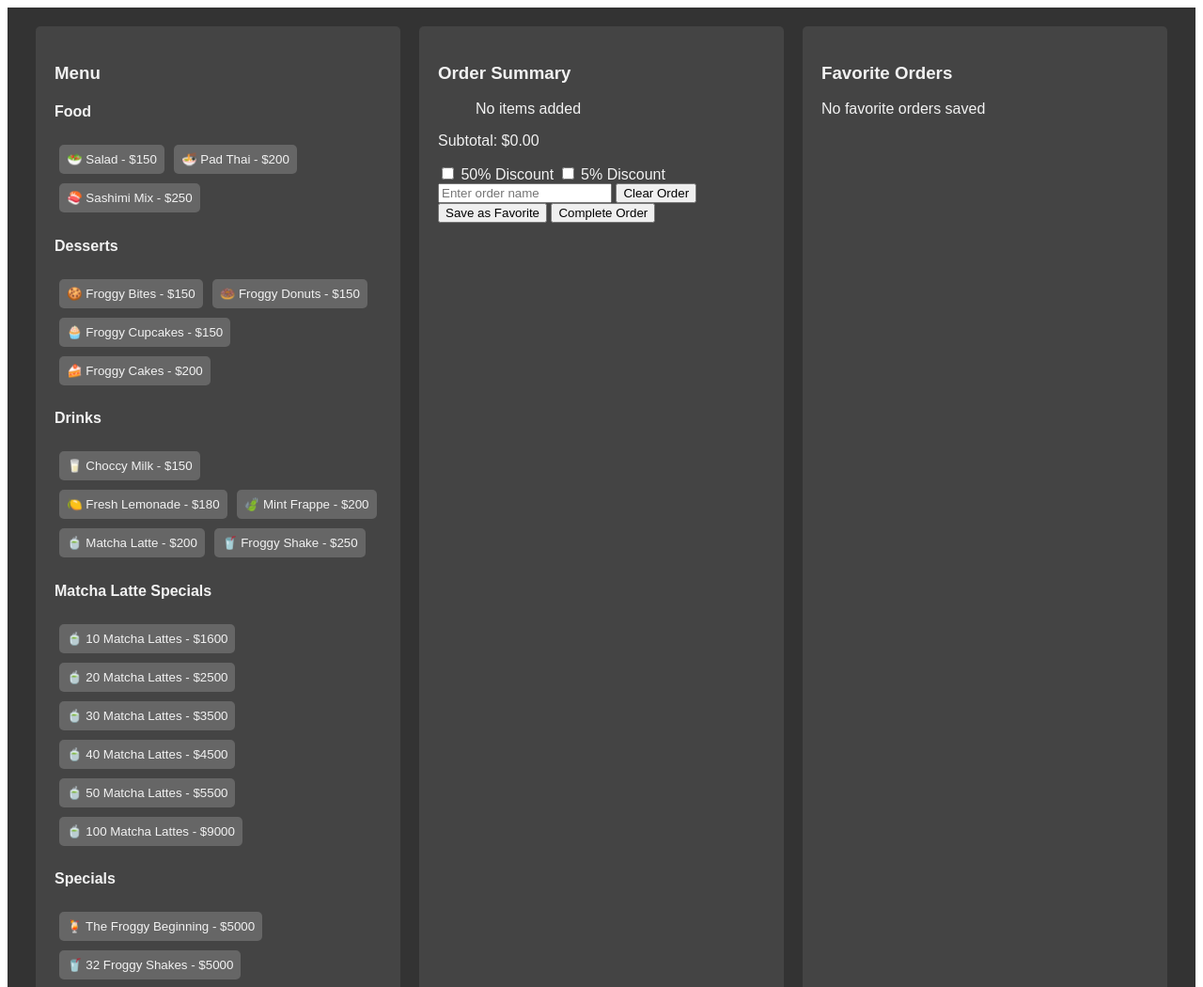
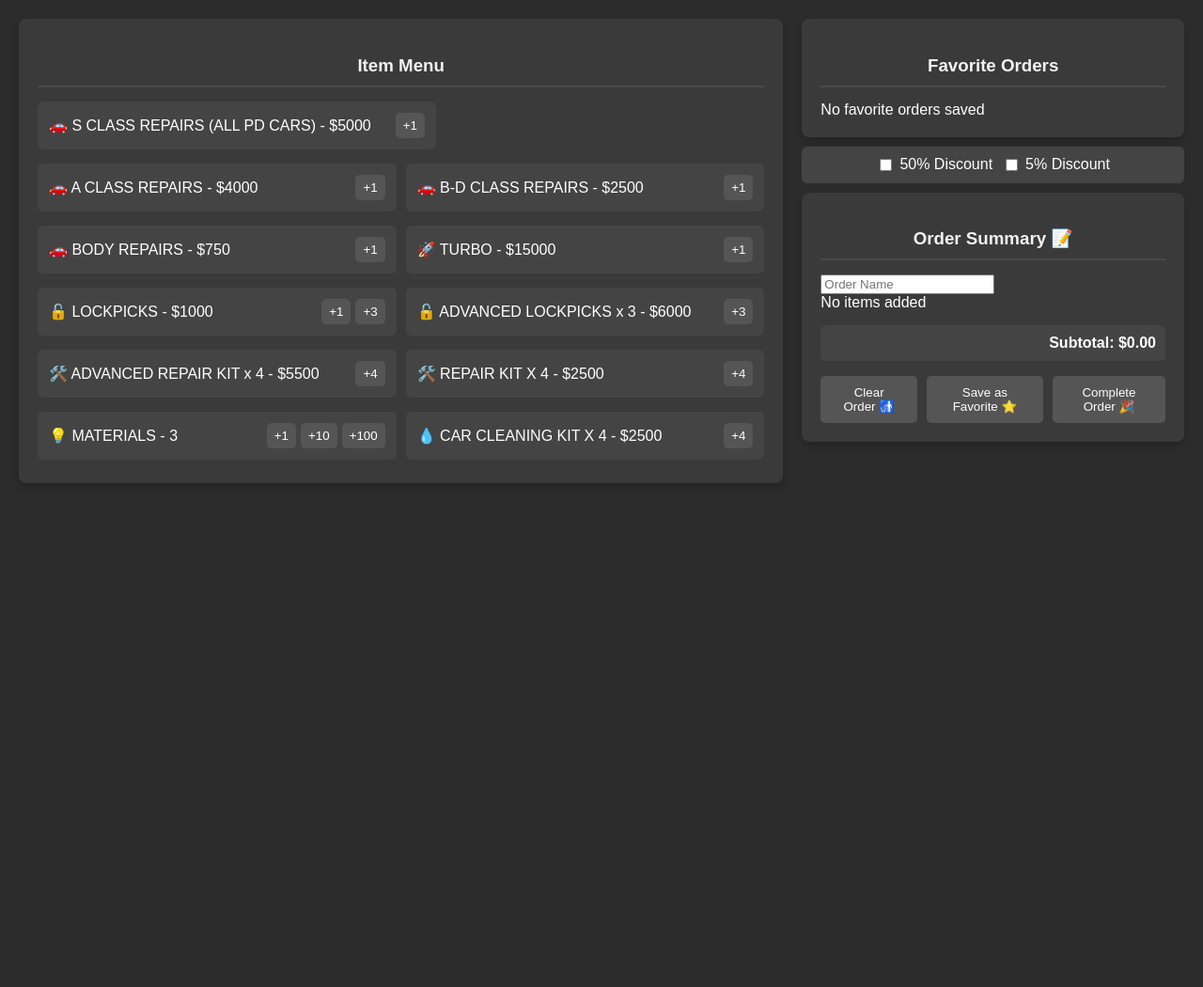
Before and after one commit to ArrTuuDeeToo/MRP-Dreamworks, a plain HTML site: page index.html in a window 1280 px wide. Shown: the top 1050 px of the page at 94% size. After the commit the page ends 840 px from the top, so only its background shows below. Drawn offline with Linux system fonts and the light colour scheme.

Commit message:
Update index.html

```diff
--- a/index.html
+++ b/index.html
@@ -1,3 +1,4 @@
+
 <!DOCTYPE html>
 <html lang="en">
 <head>
@@ -5,143 +6,341 @@
     <meta name="viewport" content="width=device-width, initial-scale=1.0">
     <title>Item Order Summary</title>
     <style>
-        /* Basic styling for layout and buttons */
+        body {
+            background-color: #2c2c2c;
+            color: #ffffff;
+            font-family: Arial, sans-serif;
+            margin: 0;
+            padding: 20px;
+            min-height: 100vh;
+        }
+
         .container {
             display: flex;
-            flex-direction: row;
+            max-width: 1400px;
+            margin: 0 auto;
+            gap: 20px;
+        }
+
+        .left-panel {
+            flex: 2;
+            min-width: 400px;
+        }
+
+        .right-panel {
+            flex: 1;
+            min-width: 300px;
+        }
+
+        .card {
+            background-color: #3a3a3a;
+            padding: 20px;
+            border-radius: 8px;
+            box-shadow: 0 4px 8px rgba(0, 0, 0, 0.2);
+            margin-bottom: 10px;
+        }
+
+        .card h3 {
+            text-align: center;
+            color: #f2f2f2;
+            margin-bottom: 15px;
+            padding-bottom: 10px;
+            border-bottom: 2px solid #4a4a4a;
+        }
+
+        .item-grid {
+            display: flex;
+            flex-wrap: wrap;
+            gap: 10px;
+            justify-content: flex-start;
+        }
+
+        .item {
+            background-color: #444;
+            padding: 12px;
+            border-radius: 6px;
+            display: flex;
+            align-items: center;
+            gap: 10px;
+            flex: 1 1 45%;
+            max-width: 400px;
+            margin-bottom: 5px;
+        }
+
+        .item-name {
+            font-size: 1rem;
+            color: #ffffff;
+            flex: 1;
+            white-space: nowrap;
+        }
+
+        .quantity-buttons {
+            display: flex;
+            gap: 5px;
+        }
+
+        .quantity-buttons button {
+            background-color: #555;
+            color: #ffffff;
+            border: none;
+            padding: 6px 8px;
+            cursor: pointer;
+            border-radius: 5px;
+            transition: background-color 0.3s;
+        }
+
+        .quantity-buttons button:hover {
+            background-color: #666;
+        }
+
+        .discount-options {
+            display: flex;
+            gap: 10px;
+            padding: 10px;
+            background-color: #444;
+            border-radius: 6px;
+            justify-content: center;
+            align-items: center;
+            margin-bottom: 10px;
+        }
+
+        .discount-options label {
+            display: flex;
+            align-items: center;
+            gap: 5px;
+        }
+
+        #order-list ul {
+            list-style: none;
+            padding: 0;
+        }
+
+        #order-list li {
+            padding: 8px 0;
+            border-bottom: 1px solid #4a4a4a;
+        }
+
+        .subtotal {
+            font-weight: bold;
+            margin-top: 15px;
+            text-align: right;
+            padding: 10px;
+            background-color: #444;
+            border-radius: 6px;
+        }
+
+        .order-actions {
+            display: flex;
+            justify-content: center;
+            gap: 10px;
+            margin-top: 15px;
+        }
+
+        .order-actions button {
+            background-color: #555;
+            color: #ffffff;
+            border: none;
+            padding: 10px 20px;
+            cursor: pointer;
+            border-radius: 5px;
+            transition: background-color 0.3s;
+        }
+
+        .order-actions button:hover {
+            background-color: #666;
+        }
+
+        .favorite-item {
+            background-color: #444;
+            margin: 10px 0;
+            padding: 15px;
+            border-radius: 6px;
+            display: flex;
             justify-content: space-between;
-            padding: 20px;
-            color: #f2f2f2;
-            font-family: Arial, sans-serif;
-            background-color: #333;
+            align-items: center;
+            gap: 10px;
         }
-        .panel {
+
+        .favorite-name {
             flex: 1;
-            margin: 0 10px;
-            background-color: #444;
-            padding: 20px;
+            min-width: 0;
+            display: flex;
+            align-items: center;
+            gap: 8px;
+        }
+
+        .favorite-name span {
+            white-space: nowrap;
+            overflow: hidden;
+            text-overflow: ellipsis;
+        }
+
+        .favorite-name input {
+            flex: 1;
+            background: #555;
+            border: 1px solid #666;
+            color: white;
+            padding: 4px 8px;
+            border-radius: 4px;
+        }
+
+        .favorite-actions {
+            display: flex;
+            gap: 5px;
+        }
+
+        .favorite-actions button {
+            background-color: #555;
+            color: #ffffff;
+            border: none;
+            padding: 8px 15px;
+            cursor: pointer;
             border-radius: 5px;
+            transition: background-color 0.3s;
         }
-        .panel h3 {
-            color: #f2f2f2;
+
+        .favorite-actions button:hover {
+            background-color: #666;
         }
-        .item {
-            margin: 5px;
-            padding: 8px;
-            border: none;
-            background-color: #666;
-            color: #f2f2f2;
-            border-radius: 5px;
-            cursor: pointer;
+
+        .delete-button {
+            background-color: #873535 !important;
         }
-        .item:hover {
-            background-color: #777;
-        }
-        .discount {
-            margin-top: 10px;
+
+        .delete-button:hover {
+            background-color: #a84242 !important;
         }
     </style>
 </head>
 <body>
     <div class="container">
-        <div class="panel" id="menu">
-            <h3>Menu</h3>
-            <div id="item-grid"></div>
+        <!-- Left Panel: Item Menu -->
+        <div class="left-panel">
+            <div class="card" id="item-menu">
+                <h3>Item Menu</h3>
+                <div class="item-grid">
+       <div class="item">
+    <span class="item-name">🚗 S CLASS REPAIRS (ALL PD CARS) - $5000</span>
+    <div class="quantity-buttons">
+        <button onclick="addItem('S CLASS REPAIRS (ALL PD CARS)', 5000, 1)">+1</button>
+    </div>
+</div>
+
+<div class="item">
+    <span class="item-name">🚗 A CLASS REPAIRS - $4000</span>
+    <div class="quantity-buttons">
+        <button onclick="addItem('A CLASS REPAIRS', 4000, 1)">+1</button>
+    </div>
+</div>
+
+<div class="item">
+    <span class="item-name">🚗 B-D CLASS REPAIRS - $2500</span>
+    <div class="quantity-buttons">
+        <button onclick="addItem('B-D CLASS REPAIRS', 2500, 1)">+1</button>
+    </div>
+</div>
+
+<div class="item">
+    <span class="item-name">🚗 BODY REPAIRS - $750</span>
+    <div class="quantity-buttons">
+        <button onclick="addItem('B-D CLASS REPAIRS', 750, 1)">+1</button>
+    </div>
+</div>
+
+<div class="item">
+    <span class="item-name">🚀 TURBO - $15000</span>
+    <div class="quantity-buttons">
+        <button onclick="addItem('TURBO', 15000, 1)">+1</button>
+    </div>
+</div>
+
+<div class="item">
+    <span class="item-name">🔓 LOCKPICKS - $1000 </span>
+    <div class="quantity-buttons">
+        <button onclick="addItem('LOCKPICKS', 1000, 1)">+1</button>
+        <button onclick="addItem('LOCKPICKS', 500, 3)">+3</button>
+    </div>
+</div>
+
+<div class="item">
+    <span class="item-name">🔓 ADVANCED LOCKPICKS x 3 - $6000</span>
+    <div class="quantity-buttons">
+        <button onclick="addItem('ADVANCED LOCKPICKS', 2000, 3)">+3</button>
+    </div>
+</div>
+
+<div class="item">
+    <span class="item-name">🛠️ ADVANCED REPAIR KIT x 4 - $5500</span>
+    <div class="quantity-buttons">
+        <button onclick="addItem('ADVANCED REPAIR KIT', 1375, 4)">+4</button>
+    </div>
+</div>
+
+<div class="item">
+    <span class="item-name">🛠️ REPAIR KIT X 4 - $2500</span>
+    <div class="quantity-buttons">
+        <button onclick="addItem('REPAIR KIT', 625, 4)">+4</button>
+    </div>
+</div>
+
+<div class="item">
+    <span class="item-name">💡 MATERIALS - 3</span>
+    <div class="quantity-buttons">
+        <button onclick="addItem('MATERIALS', 3, 1)">+1</button>
+        <button onclick="addItem('MATERIALS', 3, 10)">+10</button>
+        <button onclick="addItem('MATERIALS', 3, 100)">+100</button>
+    </div>
+</div>
+
+<div class="item">
+    <span class="item-name">💧 CAR CLEANING KIT X 4 - $2500</span>
+    <div class="quantity-buttons">
+        <button onclick="addItem('CAR CLEANING KIT', 625, 4)">+4</button>
+    </div>
+</div>
+                </div>
+            </div>
         </div>
-        <div class="panel">
-            <h3>Order Summary</h3>
-            <ul id="order-list">No items added</ul>
-            <p>Subtotal: $<span id="subtotal">0.00</span></p>
-            <label class="discount">
-                <input type="checkbox" id="discount50"> 50% Discount
-            </label>
-            <label class="discount">
-                <input type="checkbox" id="discount5"> 5% Discount
-            </label>
-            <input type="text" id="order-name" placeholder="Enter order name">
-            <button onclick="clearOrder()">Clear Order</button>
-            <button onclick="saveAsFavorite()">Save as Favorite</button>
-            <button onclick="completeOrder()">Complete Order</button>
-        </div>
-        <div class="panel">
-            <h3>Favorite Orders</h3>
-            <div id="favorites-list">No favorite orders saved</div>
+
+        <!-- Right Panel: Favorites, Discounts and Order Summary -->
+        <div class="right-panel">
+            <!-- Favorites -->
+            <div class="card" id="favorites">
+                <h3>Favorite Orders</h3>
+                <div id="favorites-list">No favorite orders saved</div>
+            </div>
+
+            <!-- Discount Options -->
+            <div class="discount-options">
+                <label><input type="checkbox" id="discount50" onchange="updateOrderSummary()"> 50% Discount</label>
+                <label><input type="checkbox" id="discount5" onchange="updateOrderSummary()"> 5% Discount</label>
+            </div>
+
+            <!-- Order Summary -->
+<div class="card" id="order-summary">
+    <h3>Order Summary 📝</h3>
+    <input type="text" id="order-name" placeholder="Order Name">
+    <div id="order-list">No items added</div>
+    <p class="subtotal">Subtotal: $<span id="subtotal">0.00</span></p>
+    <div class="order-actions">
+        <button onclick="clearOrder()">Clear Order 🚮</button>
+        <button onclick="saveAsFavorite()">Save as Favorite ⭐️</button>
+        <button onclick="completeOrder()">Complete Order 🎉</button>
+    </div>
+</div>
         </div>
     </div>
 
     <script>
         let order = {};
         let favorites = JSON.parse(localStorage.getItem('favorites')) || [];
+        // Add names to existing favorites if they don't have them
         favorites = favorites.map((fav, i) => ({
             ...fav,
             name: fav.name || `Favorite ${i + 1}`
         }));
 
-        const menuItems = {
-            "Food": [
-                { name: "🥗 Salad", price: 150 },
-                { name: "🍜 Pad Thai", price: 200 },
-                { name: "🍣 Sashimi Mix", price: 250 }
-            ],
-            "Desserts": [
-                { name: "🍪 Froggy Bites", price: 150 },
-                { name: "🍩 Froggy Donuts", price: 150 },
-                { name: "🧁 Froggy Cupcakes", price: 150 },
-                { name: "🍰 Froggy Cakes", price: 200 }
-            ],
-            "Drinks": [
-                { name: "🥛 Choccy Milk", price: 150 },
-                { name: "🍋 Fresh Lemonade", price: 180 },
-                { name: "🍃 Mint Frappe", price: 200 },
-                { name: "🍵 Matcha Latte", price: 200 },
-                { name: "🥤 Froggy Shake", price: 250 }
-            ],
-            "Matcha Latte Specials": [
-                { name: "🍵 10 Matcha Lattes", price: 1600 },
-                { name: "🍵 20 Matcha Lattes", price: 2500 },
-                { name: "🍵 30 Matcha Lattes", price: 3500 },
-                { name: "🍵 40 Matcha Lattes", price: 4500 },
-                { name: "🍵 50 Matcha Lattes", price: 5500 },
-                { name: "🍵 100 Matcha Lattes", price: 9000 }
-            ],
-            "Specials": [
-                { name: "🍹 The Froggy Beginning", price: 5000 },
-                { name: "🥤 32 Froggy Shakes", price: 5000 }
-            ],
-            "Meal Deals": [
-                { name: "🐸 The Leaping Nibbles", price: 1200 },
-                { name: "🐸 Froggy Snacks", price: 1800 },
-                { name: "🐸 An Amazing, Ribbiting Lunch", price: 2500 },
-                { name: "🐸 Frogging Treats", price: 2700 },
-                { name: "🐸 The Croaking Exciting Meal", price: 4000 },
-                { name: "🐢 The Tortoise Special", price: 6000 }
-            ]
-        };
-
-        function renderMenuItems() {
-            const itemGrid = document.getElementById("item-grid");
-            itemGrid.innerHTML = "";
-
-            for (const category in menuItems) {
-                const categoryDiv = document.createElement("div");
-                const categoryTitle = document.createElement("h4");
-                categoryTitle.textContent = category;
-                categoryTitle.style.color = "#f2f2f2";
-                categoryDiv.appendChild(categoryTitle);
-
-                menuItems[category].forEach(item => {
-                    const itemButton = document.createElement("button");
-                    itemButton.textContent = `${item.name} - $${item.price}`;
-                    itemButton.classList.add("item");
-                    itemButton.onclick = () => addItem(item.name, item.price, 1);
-                    categoryDiv.appendChild(itemButton);
-                });
-
-                itemGrid.appendChild(categoryDiv);
-            }
-        }
-
-        renderMenuItems();
+        updateFavorites();
 
         function addItem(name, price, quantity) {
             if (order[name]) {
@@ -155,28 +354,28 @@
 
         function updateOrderSummary() {
             const orderList = document.getElementById("order-list");
-            const subtotal = document.getElementById("subtotal");
+            const subtotalDisplay = document.getElementById("subtotal");
             const discount50 = document.getElementById("discount50").checked;
             const discount5 = document.getElementById("discount5").checked;
 
             orderList.innerHTML = "";
-            let subtotalValue = 0;
+            let subtotal = 0;
             let orderSummaryText = "";
 
             for (let itemName in order) {
                 let item = order[itemName];
-                subtotalValue += item.totalPrice;
+                subtotal += item.totalPrice;
                 orderSummaryText += `<li>${item.quantity}x ${itemName} - $${item.totalPrice.toFixed(2)}</li>`;
             }
 
             if (discount50) {
-                subtotalValue *= 0.5;
+                subtotal *= 0.5;
             } else if (discount5) {
-                subtotalValue *= 0.95;
+                subtotal *= 0.95;
             }
 
-            orderList.innerHTML = orderSummaryText || "No items added";
-            subtotal.textContent = subtotalValue.toFixed(2);
+            orderList.innerHTML = Object.keys(order).length ? `<ul>${orderSummaryText}</ul>` : "No items added";
+            subtotalDisplay.textContent = subtotal.toFixed(2);
         }
 
         function clearOrder() {
@@ -185,82 +384,118 @@
         }
 
         function saveAsFavorite() {
-            const orderName = document.getElementById("order-name").value || `Favorite ${favorites.length + 1}`;
-            favorites.push({ name: orderName, items: { ...order } });
-            localStorage.setItem("favorites", JSON.stringify(favorites));
-            loadFavorites();
-            clearOrder();
+            if (Object.keys(order).length) {
+                const newFavorite = {
+                    ...order,
+                    name: `Favorite ${favorites.length + 1}`
+                };
+                favorites.push(newFavorite);
+                localStorage.setItem('favorites', JSON.stringify(favorites));
+                updateFavorites();
+            }
         }
 
-        async function completeOrder() {
-            const orderName = document.getElementById("order-name").value || "Order";
-            const orderItems = Object.entries(order)
-                .map(([name, { quantity, totalPrice }]) => `${quantity}x ${name} - $${totalPrice.toFixed(2)}`)
-                .join("\n");
-
-            const subtotal = document.getElementById("subtotal").textContent;
-
-            const webhookUrl = "YOUR_DISCORD_WEBHOOK_URL";
-            const payload = {
-                username: "Order Bot",
-                avatar_url: "https://discord.com/api/webhooks/1304933522385010699/_L8gMHmG8VFshVgB4zrINZoX6srFfeoSy7XAtCQS4vhpfJW-Ax2GsbH24UFKCQE4iShy",
-                embeds: [
-                    {
-                        title: `📝 ${orderName} - Completed Order`,
-                        description: orderItems || "No items",
-                        color: 3066993,  // Green color
-                        fields: [
-                            {
-                                name: "Subtotal",
-                                value: `$${subtotal}`,
-                                inline: true
-                            },
-                            {
-                                name: "Discount Applied",
-                                value: document.getElementById("discount50").checked
-                                    ? "50% Discount"
-                                    : document.getElementById("discount5").checked
-                                    ? "5% Discount"
-                                    : "No Discount",
-                                inline: true
-                            }
-                        ],
-                        footer: {
-                            text: "Thank you for your order!",
-                        },
-                        timestamp: new Date().toISOString()
-                    }
-                ]
-            };
-
-            await fetch(webhookUrl, {
-                method: "POST",
-                headers: {
-                    "Content-Type": "application/json"
-                },
-                body: JSON.stringify(payload)
-            });
-
-            alert("Order completed and sent to Discord!");
-            clearOrder();
+        function updateFavorites() {
+            const favoritesList = document.getElementById("favorites-list");
+            if (!favorites.length) {
+                favoritesList.innerHTML = "No favorite orders saved";
+            } else {
+                favoritesList.innerHTML = favorites
+                    .map((fav, i) => `
+                        <div class="favorite-item">
+                            <div class="favorite-name">
+                                <span onclick="startRename(${i})">${fav.name}</span>
+                            </div>
+                            <div class="favorite-actions">
+                                <button onclick="loadFavorite(${i})">Load</button>
+                                <button onclick="renameFavorite(${i})" class="rename-button">Rename</button>
+                                <button onclick="deleteFavorite(${i})" class="delete-button">Delete</button>
+                            </div>
+                        </div>
+                    `)
+                    .join("");
+            }
         }
 
-        function loadFavorites() {
-            const favoritesList = document.getElementById("favorites-list");
-            favoritesList.innerHTML = favorites.length ? "" : "No favorite orders saved";
-            favorites.forEach((favorite, index) => {
-                const favDiv = document.createElement("div");
-                favDiv.textContent = favorite.name;
-                favDiv.classList.add("item");
-                favDiv.onclick = () => {
-                    order = { ...favorite.items };
-                    updateOrderSummary();
-                };
-                favoritesList.appendChild(favDiv);
-            });
+        function startRename(index) {
+            const favoriteNameElement = document.querySelector(`#favorites-list .favorite-item:nth-child(${index + 1}) .favorite-name`);
+            const currentName = favorites[index].name;
+            favoriteNameElement.innerHTML = `
+                <input type="text" value="${currentName}" onblur="finishRename(${index}, this.value)" onkeypress="handleRenameKeyPress(event, ${index}, this)">
+            `;
+            favoriteNameElement.querySelector('input').focus();
         }
 
-        loadFavorites();
+        function handleRenameKeyPress(event, index, input) {
+            if (event.key === 'Enter') {
+                finishRename(index, input.value);
+            }
+        }
+
+        function renameFavorite(index) {
+            startRename(index);
+        }
+
+        function finishRename(index, newName) {
+            if (newName.trim()) {
+                favorites[index].name = newName.trim();
+                localStorage.setItem('favorites', JSON.stringify(favorites));
+                updateFavorites();
+            }
+        }
+
+        function deleteFavorite(index) {
+            favorites.splice(index, 1);
+            localStorage.setItem('favorites', JSON.stringify(favorites));
+            updateFavorites();
+        }
+
+        function loadFavorite(index) {
+            order = { ...favorites[index] };
+            delete order.name; // Remove the name property from the loaded order
+            updateOrderSummary();
+        }
+
+   function completeOrder() {
+    const orderSummary = document.getElementById("order-list");
+    const orderName = document.getElementById("order-name").value;
+    const subtotal = document.getElementById("subtotal").textContent;
+
+    const orderSummaryText = orderSummary.innerHTML.replace(/<ul>/g, '').replace(/<\/ul>/g, '').replace(/<li>/g, '* ').replace(/<\/li>/g, '\n');
+
+    const embed = {
+        "title": "Order Summary",
+        "description": `${orderName}\n\n${orderSummaryText}`,
+        "fields": [
+            {
+                "name": "Subtotal",
+                "value": `$${subtotal}`,
+                "inline": true
+            }
+        ],
+        "color": 0x0099ff
+    };
+
+    const orderData = {
+        "content": "",
+        "embeds": [embed],
+        "username": "MRP-Dreamworks",
+        "avatar_url": "https://example.com/avatar.png"
+    };
+
+    fetch('https://discord.com/api/webhooks/1304960414563700786/1OXg_6GHSgUYSjnvz8lj0JGTb08xO5bBSNTyiXdz_agxJ_WI-DUFx-VH9PpZG7Hbbd1c', {
+        method: 'POST',
+        headers: {
+            'Content-Type': 'application/json'
+        },
+        body: JSON.stringify(orderData)
+    })
+.then(response => response.json())
+.then(data => console.log(data))
+.catch(error => console.error(error));
+
+    clearOrder();
+}
     </script>
 </body>
 </html>
```
